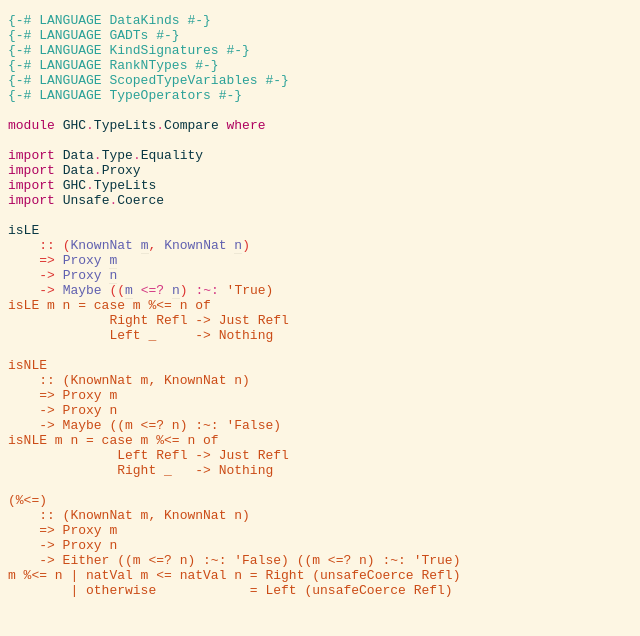
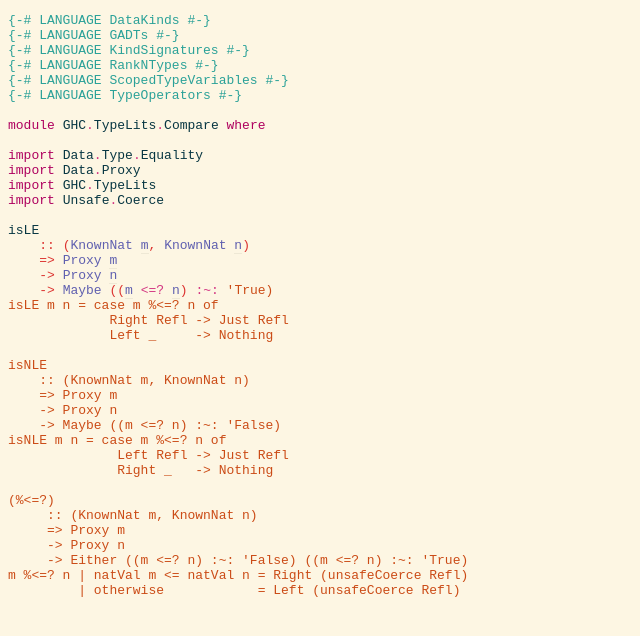
Before and after one commit to mstksg/typelits-witnesses, a plain HTML site: page src/GHC.TypeLits.Compare.html in a window 1280 px wide. Shown: the whole page, without its empty margins (0-640 px from the left). Drawn offline with Linux system fonts and the light colour scheme.

Commit message:
Update gh-pages at Wed Jun  1 15:37:43 PDT 2016

```diff
--- a/src/GHC.TypeLits.Compare.html
+++ b/src/GHC.TypeLits.Compare.html
@@ -17,7 +17,7 @@
 </span><a name="line-17"></a><span>    </span><span class="hs-glyph">=&gt;</span><span> </span><span class="hs-identifier hs-type">Proxy</span><span> </span><a href="#local-1627406638"><span class="hs-identifier hs-type">m</span></a><span>
 </span><a name="line-18"></a><span>    </span><span class="hs-glyph">-&gt;</span><span> </span><span class="hs-identifier hs-type">Proxy</span><span> </span><a href="#local-1627406639"><span class="hs-identifier hs-type">n</span></a><span>
 </span><a name="line-19"></a><span>    </span><span class="hs-glyph">-&gt;</span><span> </span><span class="hs-identifier hs-type">Maybe</span><span> </span><span class="hs-special">(</span><span class="hs-special">(</span><a href="#local-1627406638"><span class="hs-identifier hs-type">m</span></a><span> </span><span class="hs-operator">&lt;=?</span><span> </span><a href="#local-1627406639"><span class="hs-identifier hs-type">n</span></a><span class="hs-special">)</span><span> </span><span class="hs-operator">:~:</span><span> </span><span class="hs-char">'True)
-isLE m n = case m %&lt;= n of
+isLE m n = case m %&lt;=? n of
              Right Refl -&gt; Just Refl
              Left _     -&gt; Nothing
 
@@ -26,16 +26,16 @@ isNLE
     =&gt; Proxy m
     -&gt; Proxy n
     -&gt; Maybe ((m &lt;=? n) :~: 'False)
-isNLE m n = case m %&lt;= n of
+isNLE m n = case m %&lt;=? n of
               Left Refl -&gt; Just Refl
               Right _   -&gt; Nothing
 
-(%&lt;=)
-    :: (KnownNat m, KnownNat n)
-    =&gt; Proxy m
-    -&gt; Proxy n
-    -&gt; Either ((m &lt;=? n) :~: 'False) ((m &lt;=? n) :~: 'True)
-m %&lt;= n | natVal m &lt;= natVal n = Right (unsafeCoerce Refl)
-        | otherwise            = Left (unsafeCoerce Refl)
+(%&lt;=?)
+     :: (KnownNat m, KnownNat n)
+     =&gt; Proxy m
+     -&gt; Proxy n
+     -&gt; Either ((m &lt;=? n) :~: 'False) ((m &lt;=? n) :~: 'True)
+m %&lt;=? n | natVal m &lt;= natVal n = Right (unsafeCoerce Refl)
+         | otherwise            = Left (unsafeCoerce Refl)
 
 </span></pre></body></html>
```
Also changed, not shown: GHC-TypeLits-Compare.html (+1 -1 lines), doc-index.html (+1 -1 lines), mini_GHC-TypeLits-Compare.html (+1 -1 lines), typelits-witnesses.txt, 1 other file.
